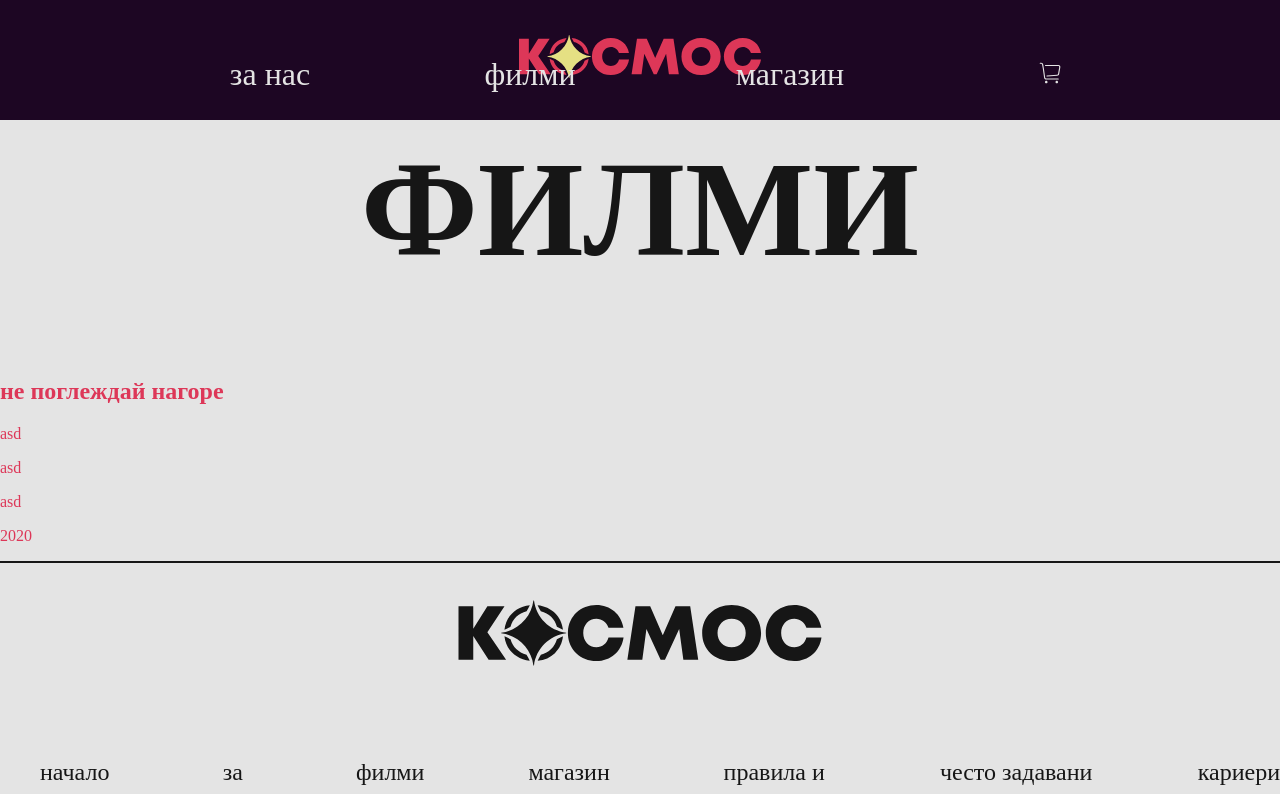
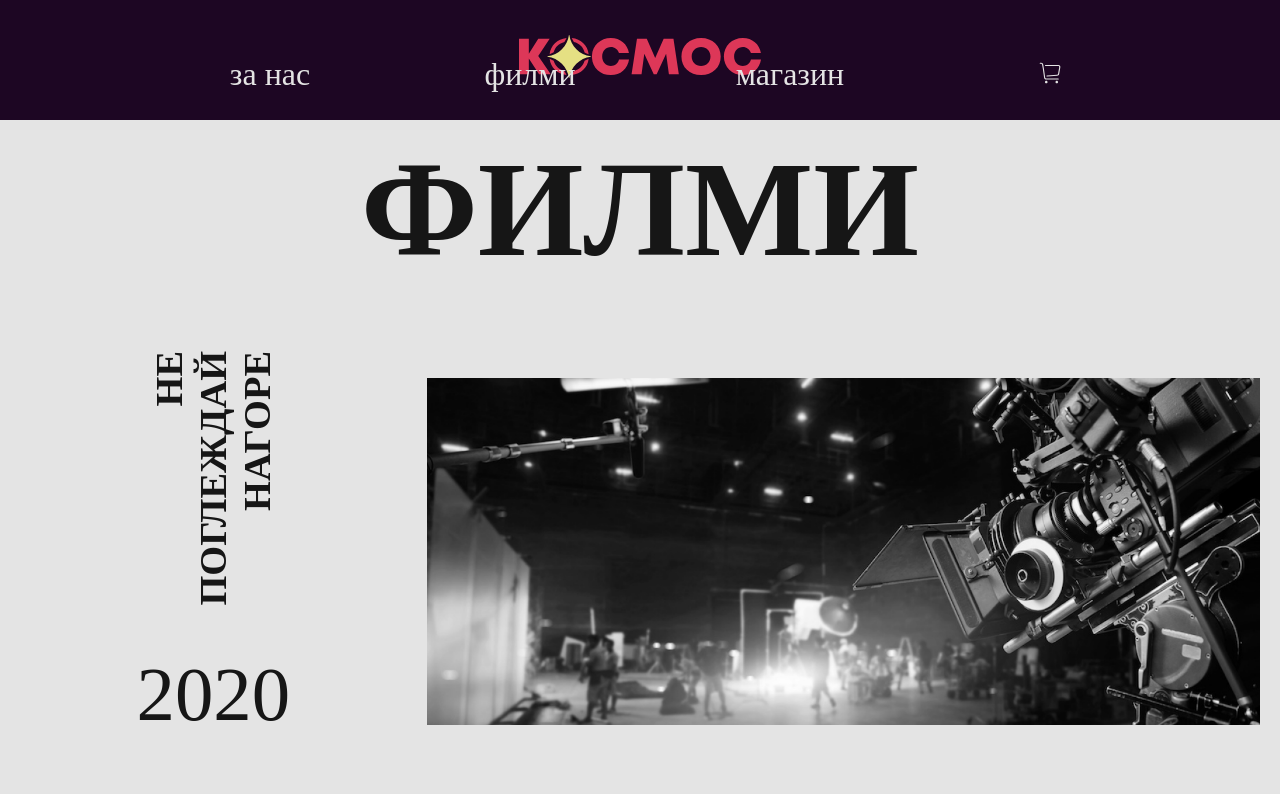
Before and after one commit to Kavakliyski/Cosmos, a React (Vite) app in the folder front-end/: page /films in a window 1280 px wide. Shown: the top 794 px of the page. Built offline with nearby package versions, Linux system fonts and the light colour scheme.

Commit message:
Added films component, to be configured

```diff
--- a/front-end/src/components/Films/Film.tsx
+++ b/front-end/src/components/Films/Film.tsx
@@ -1,5 +1,9 @@
 
-import '../../styles/Films_styles/Films.scss';
+import { useState } from 'react';
+
+import '../../styles/Films_styles/Film.scss';
+import styled from 'styled-components';
+
 
 interface IFilm {
     title: string;
@@ -7,19 +11,69 @@ interface IFilm {
     cast: string;
     genre: string;
     year: string;
+    movie_image: string;
 }
 
 
-function Film({ title, director, cast, genre, year }: IFilm) {
+const MovieImage = styled.img`
+    width: 100%;
+    transition: filter 0.2s ease-in-out;
+
+    :hover{
+        hue-rotate(90deg);
+    }
+
+`
+
+
+
+
+function Film({ title, director, cast, genre, year, movie_image }: IFilm) {
+
+    const [isHovered, setIsHovered] = useState(false);
 
 
     return (
         <div className='FilmDivWrapper'>
-            <h2>{title}</h2>
-            <p>{director}</p>
+
+            <div className='FilmTextContainer'>
+                <div className='FilmTextContainerTitle'>
+                    <h2>{title}</h2>
+                </div>
+                <div className='FilmTextContainerYear'>
+                    <p>{year}</p>
+                </div>
+            </div>
+
+            {/* <p>{director}</p>
             <p>{cast}</p>
-            <p>{genre}</p>
-            <p>{year}</p>
+            <p>{genre}</p> */}
+
+            <div
+                className='FilmImage'
+                onMouseOver={() => setIsHovered(true)}
+                onMouseOut={() => setIsHovered(false)}
+            >
+
+                <MovieImage
+                    src={movie_image}
+                />
+                {
+                    isHovered &&
+                    <div className={`FilmImageText  ${isHovered ? 'show-text' : ''}`} >
+                        <h2>{title}</h2>
+                        <p>
+                            директор: {director}
+                            <br />
+                            <br />
+                            с участието на: {cast}
+                            <br />
+                            <br />
+                            жанр: {genre}
+                        </p>
+                    </div>
+                }
+            </div>
         </div>
     )
 }
--- a/front-end/src/components/Films/FilmsList.tsx
+++ b/front-end/src/components/Films/FilmsList.tsx
@@ -2,13 +2,15 @@
 import '../../styles/Films_styles/FilmsList.scss';
 import Film from './Film';
 
+import movie_image from '../../assets/moviehero.png';
 
 function FilmsList() {
 
 
     return (
         <div className='FilmsListWrapper'>
-            <Film title={'не поглеждай нагоре'} director={'asd'} cast={'asd'} genre={'asd'} year={'2020'}/>
+            <Film title={'не поглеждай нагоре'} director={'Кристофър Нолан'} cast={'Крисчън Бейл, Морган Фрийман, Алекса Деми'} genre={'научна фантастика'} year={'2020'} movie_image={movie_image}/>
+            <Film title={'не поглеждай нагоре'} director={'Кристофър Нолан'} cast={'Крисчън Бейл, Морган Фрийман, Алекса Деми'} genre={'научна фантастика'} year={'2020'} movie_image={movie_image}/>
         </div>
     )
 }
--- a/front-end/src/styles/Films_styles/Film.scss
+++ b/front-end/src/styles/Films_styles/Film.scss
@@ -1,4 +1,65 @@
+.FilmDivWrapper {
 
-.FilmDivWrapper{
+    padding-bottom: 100px;
+    display: grid;
+    align-items: center;
+    grid-template-columns: 1fr 2fr;
 
+    .FilmTextContainer {
+        display: flex;
+        flex-direction: column;
+        height: 100%;
+        width: 100%;
+
+        color: #161616;
+        text-transform: uppercase;
+
+        .FilmTextContainerTitle {
+            display: flex;
+            justify-content: center;
+
+            h2 {
+                direction: rtl;
+                transform: rotate(-90deg);
+                font-size: 3vw;
+                // height: 300px;
+                width: 250px;
+            }
+        }
+
+        .FilmTextContainerYear {
+            text-align: center;
+            height: 10px;
+
+            p {
+                font-weight: 100;
+                font-size: 6vw;
+            }
+        }
+    }
+
+    .FilmImage {
+        margin-right: 20px;
+        justify-self: end;
+
+        .FilmImageText {
+            color: red;
+            // position: absolute;
+            // top: 50%;
+            // left: 50%;
+            // transform: translate(-50%, -50%);
+            // direction: ltr;
+
+            h2 {
+
+
+                text-transform: uppercase;
+            }
+
+            p {
+
+
+            }
+        }
+    }
 }
```
